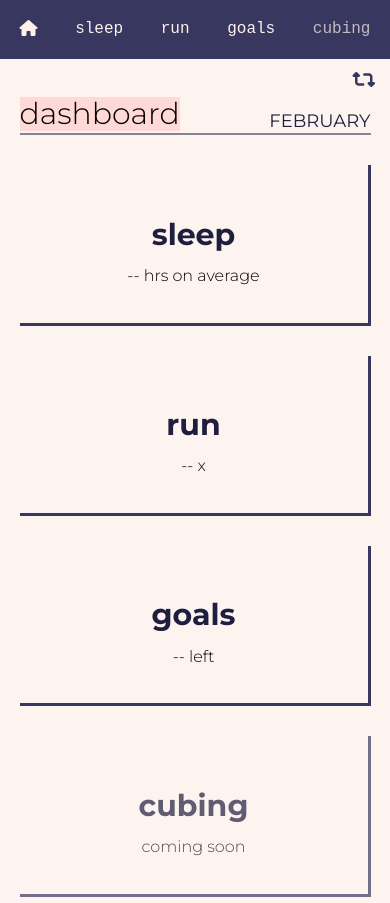
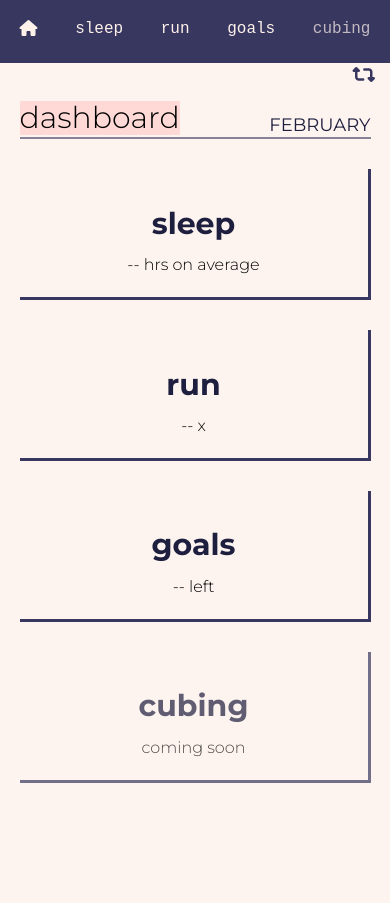
Before and after one commit to cclzhang/cecile-zhang-project-three, a plain HTML site: page index.html in a window 390 px wide. After the commit the page ends 844 px from the top, so only its background shows below. Drawn offline with nearby package versions, Linux system fonts and the light colour scheme.

Commit message:
more mobile mini styling changes

```diff
--- a/styles/partials/_goalOne.scss
+++ b/styles/partials/_goalOne.scss
@@ -1,6 +1,6 @@
 /* goals page one */
 .goalsOne {
-    min-height: 100vh;
+    min-height: 92.5vh;
     @include flex(column, center, center);
     flex-wrap: nowrap;
     text-align: center;
--- a/styles/partials/_mediaQueries.scss
+++ b/styles/partials/_mediaQueries.scss
@@ -23,7 +23,14 @@
         display: block;
     }
     .reset {
-        top: 60px;
+        top: 55px;
         right: 0;
     }
+    main {
+        height: 92vh;
+    }
+    .mainPage {
+        height: 92.5vh;
+        grid-template-rows: 9vh repeat(4, 15.5vh);
+    }
 }
--- a/styles/partials/_nav.scss
+++ b/styles/partials/_nav.scss
@@ -49,7 +49,7 @@ nav {
 }
 
 .mobileNav {
-    height: auto;
+    height: 7.5vh;
     width: 100vw;
     padding: 15px 5%;
     @include fontSize(16);
--- a/styles/partials/_runOne.scss
+++ b/styles/partials/_runOne.scss
@@ -1,6 +1,6 @@
 .runOne {
     width: 100%;
-    min-height: 95vh;
+    min-height: 92.5vh;
     @include flex(column, center, center);
     h3 {
         margin: 20px 0;
--- a/styles/partials/_sleepOne.scss
+++ b/styles/partials/_sleepOne.scss
@@ -4,7 +4,7 @@
 .sleepOne {
     margin: auto auto;
     @include flex(column, center, center);
-    min-height: 95vh;
+    min-height: 92.5vh;
     ul{
         min-width: 330px;
         min-height: 350px;
```
Also changed, not shown: index.html (+1 -1 lines), styles/styles.css.
